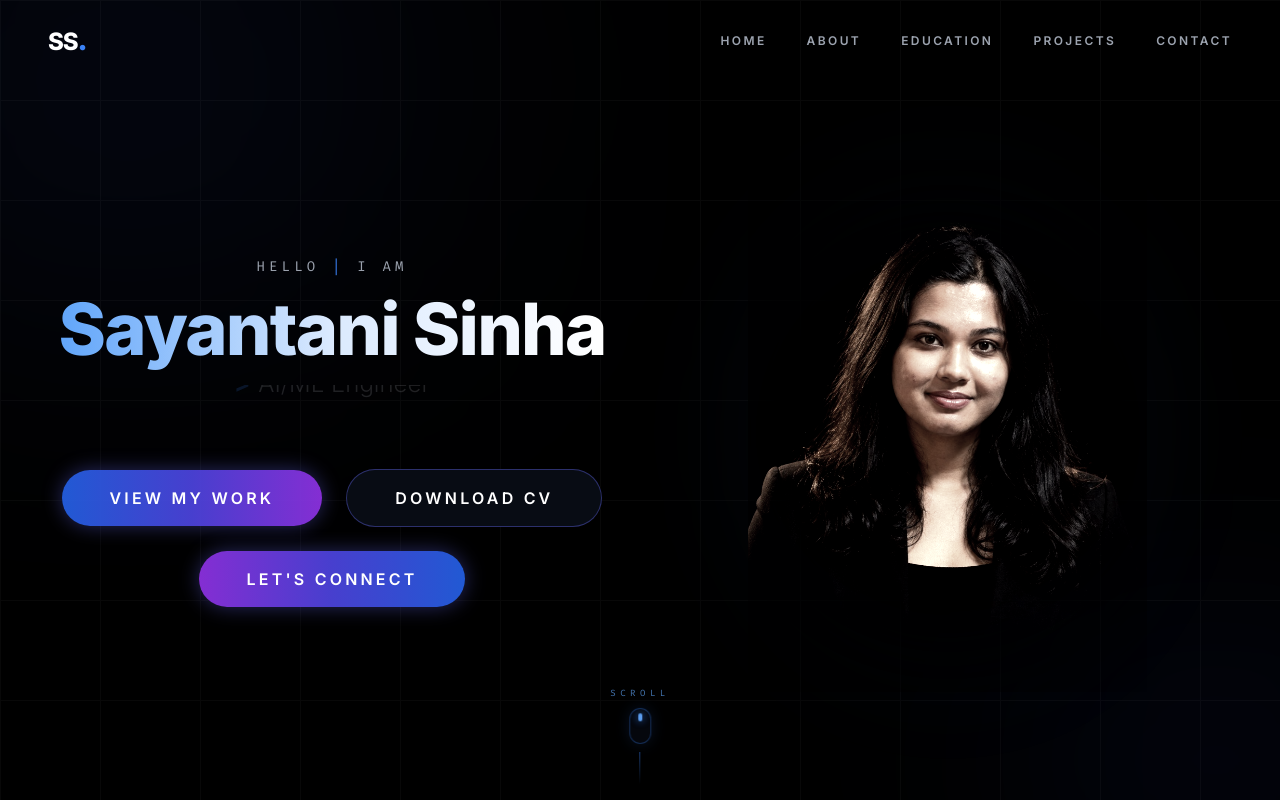
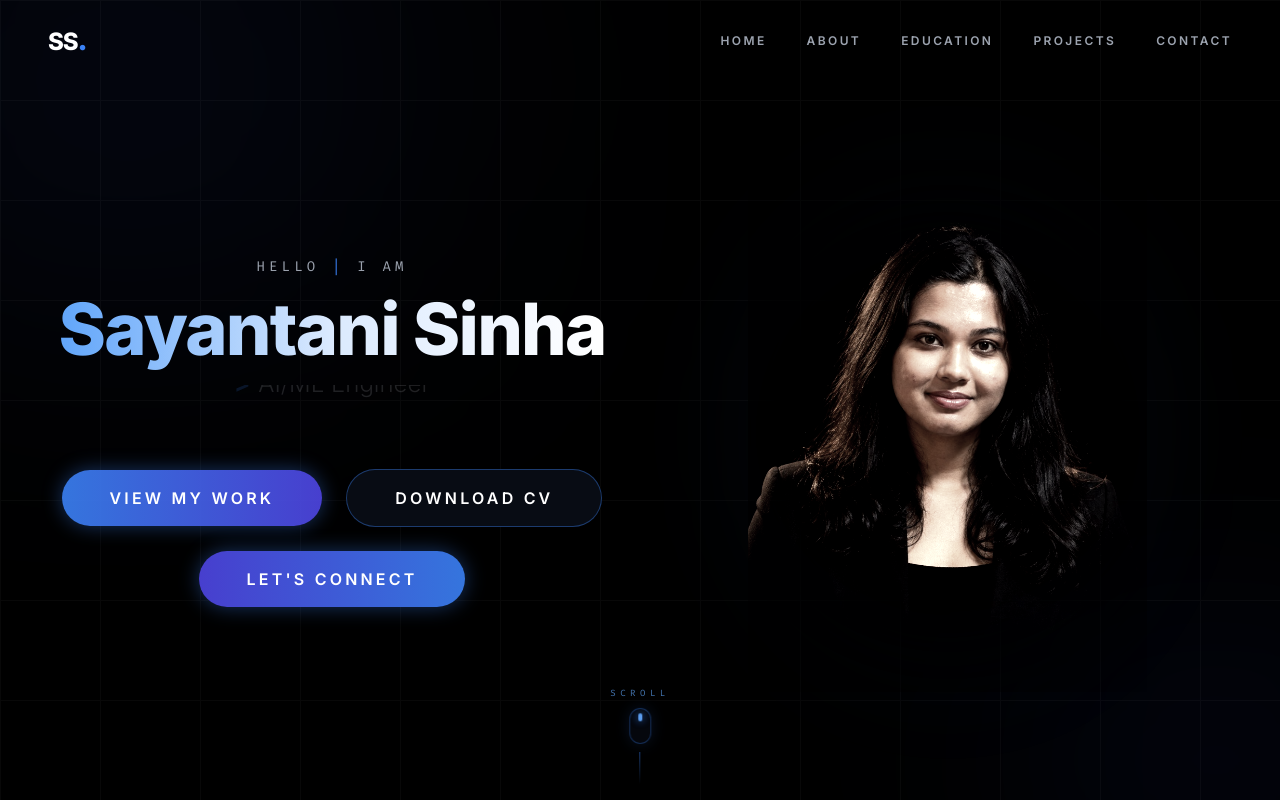
Before and after one commit to sayantani071/sayantani-portfolio, a React (Vite) app: page / in a window 1280 px wide. Shown: the top 800 px of the page. Built offline with nearby package versions, Linux system fonts and the light colour scheme.

Commit message:
Make hero buttons gradient more subtle (mostly neon blue with hint of purple)

```diff
--- a/src/components/Hero.jsx
+++ b/src/components/Hero.jsx
@@ -91,20 +91,20 @@ const Hero = () => {
               className="flex flex-wrap justify-center items-center gap-4 md:gap-6"
             >
               {/* Button 1: View My Work */}
-              <a href="#projects" className="group relative px-10 py-4 md:px-12 md:py-4 rounded-full overflow-hidden transition-all duration-300 shadow-[0_0_20px_rgba(99,102,241,0.4)] hover:shadow-[0_0_40px_rgba(139,92,246,0.6)] hover:-translate-y-1">
-                <div className="absolute inset-0 bg-gradient-to-r from-blue-600 via-indigo-600 to-purple-600 opacity-90 group-hover:opacity-100 transition-opacity duration-300"></div>
+              <a href="#projects" className="group relative px-10 py-4 md:px-12 md:py-4 rounded-full overflow-hidden transition-all duration-300 shadow-[0_0_20px_rgba(59,130,246,0.4)] hover:shadow-[0_0_40px_rgba(99,102,241,0.5)] hover:-translate-y-1">
+                <div className="absolute inset-0 bg-gradient-to-r from-blue-500 to-indigo-600 opacity-90 group-hover:opacity-100 transition-opacity duration-300"></div>
                 <span className="relative z-10 text-sm md:text-base font-semibold tracking-[0.2em] text-white">VIEW MY WORK</span>
               </a>
 
               {/* Button 2: Download CV */}
-              <a href="#" className="group relative px-10 py-4 md:px-12 md:py-4 rounded-full overflow-hidden bg-[#0a0f1a]/80 backdrop-blur-sm border border-indigo-500/40 hover:border-purple-500/80 transition-all duration-300 hover:shadow-[0_0_30px_rgba(139,92,246,0.3)] hover:-translate-y-1">
-                <div className="absolute inset-0 bg-gradient-to-r from-indigo-600/10 to-purple-600/10 opacity-0 group-hover:opacity-100 transition-opacity duration-300"></div>
+              <a href="#" className="group relative px-10 py-4 md:px-12 md:py-4 rounded-full overflow-hidden bg-[#0a0f1a]/80 backdrop-blur-sm border border-blue-500/40 hover:border-indigo-500/80 transition-all duration-300 hover:shadow-[0_0_30px_rgba(99,102,241,0.2)] hover:-translate-y-1">
+                <div className="absolute inset-0 bg-gradient-to-r from-blue-600/10 to-indigo-600/10 opacity-0 group-hover:opacity-100 transition-opacity duration-300"></div>
                 <span className="relative z-10 text-sm md:text-base font-semibold tracking-[0.2em] text-white">DOWNLOAD CV</span>
               </a>
 
               {/* Button 3: Let's Connect */}
-              <a href="#contact" className="group relative px-10 py-4 md:px-12 md:py-4 rounded-full overflow-hidden transition-all duration-300 shadow-[0_0_20px_rgba(99,102,241,0.4)] hover:shadow-[0_0_40px_rgba(139,92,246,0.6)] hover:-translate-y-1">
-                <div className="absolute inset-0 bg-gradient-to-r from-purple-600 via-indigo-600 to-blue-600 opacity-90 group-hover:opacity-100 transition-opacity duration-300"></div>
+              <a href="#contact" className="group relative px-10 py-4 md:px-12 md:py-4 rounded-full overflow-hidden transition-all duration-300 shadow-[0_0_20px_rgba(59,130,246,0.4)] hover:shadow-[0_0_40px_rgba(99,102,241,0.5)] hover:-translate-y-1">
+                <div className="absolute inset-0 bg-gradient-to-r from-indigo-600 to-blue-500 opacity-90 group-hover:opacity-100 transition-opacity duration-300"></div>
                 <span className="relative z-10 text-sm md:text-base font-semibold tracking-[0.2em] text-white">LET&apos;S CONNECT</span>
               </a>
             </motion.div>
```
